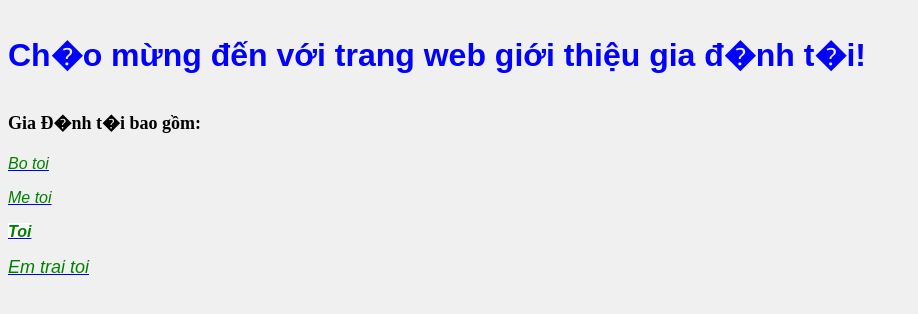
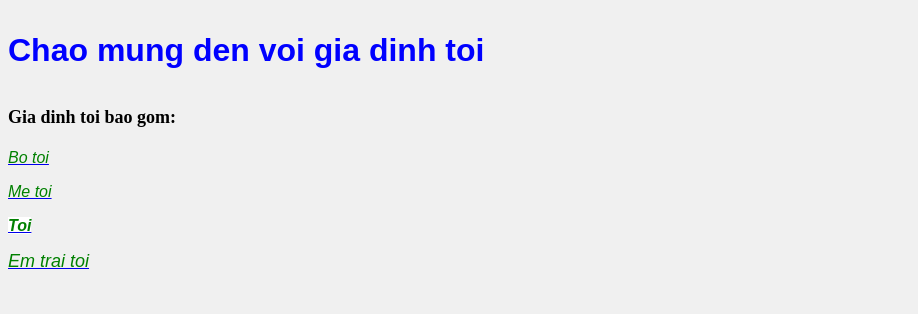
Before and after one commit to stayhome3977/hoanganhbuoi3, a plain HTML site: page index.htm in a window 1280 px wide. Shown: the whole page, without its empty margins (0-918 px from the left). Drawn offline with Linux system fonts and the light colour scheme.

Commit message:
Update index.htm

```diff
--- a/index.htm
+++ b/index.htm
@@ -11,11 +11,11 @@
 </style>
     <header>
         <h1>
-		<p class="Tieu_de">Ch�o m&#7915;ng &#273;&#7871;n v&#7899;i trang web gi&#7899;i thi&#7879;u gia &#273;�nh t�i!</p>
+		<p class="Tieu_de">Chao mung den voi gia dinh toi</p>
     </header>
     <div class="container">
         <div class="gallery">
-            <h2><font face="Times New Roman" size="4">Gia &#272;�nh t�i bao g&#7891;m:
+            <h2><font face="Times New Roman" size="4">Gia dinh toi bao gom:
 			</font> </h2>
 
 
```
